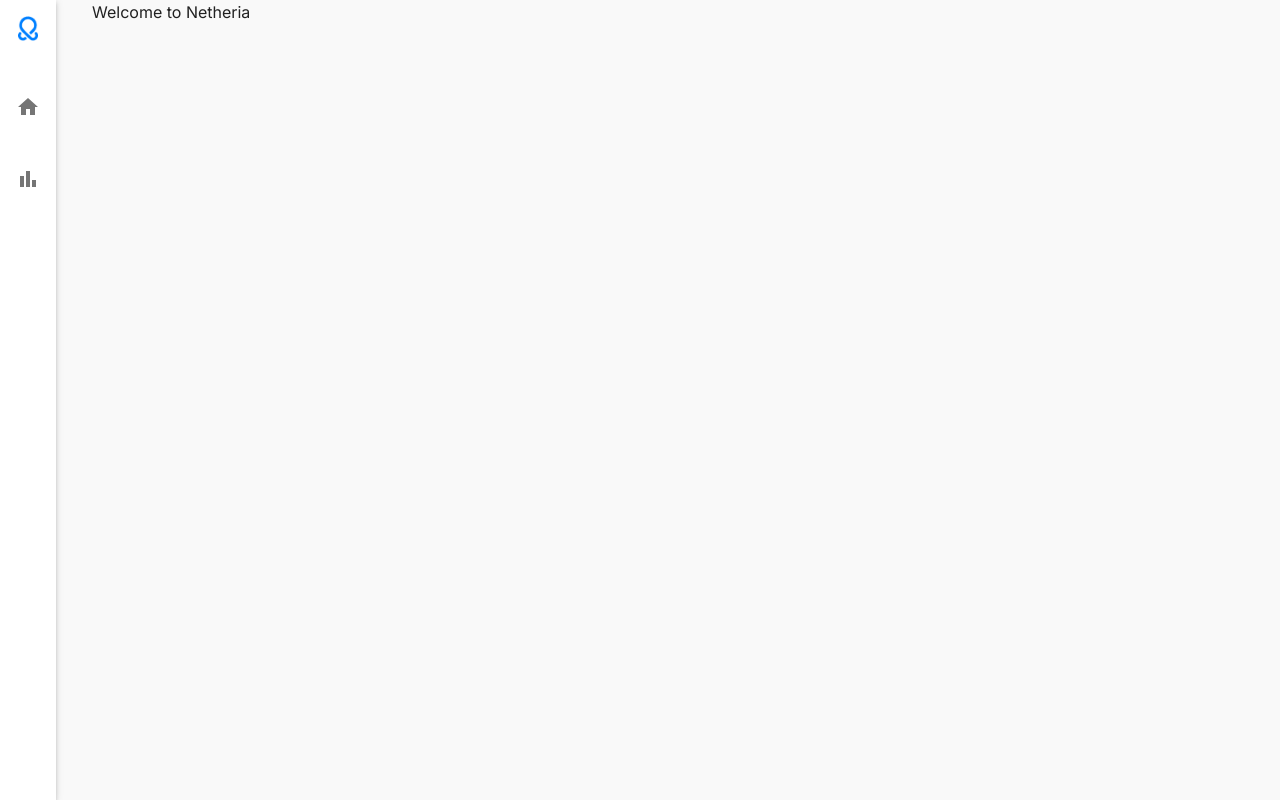
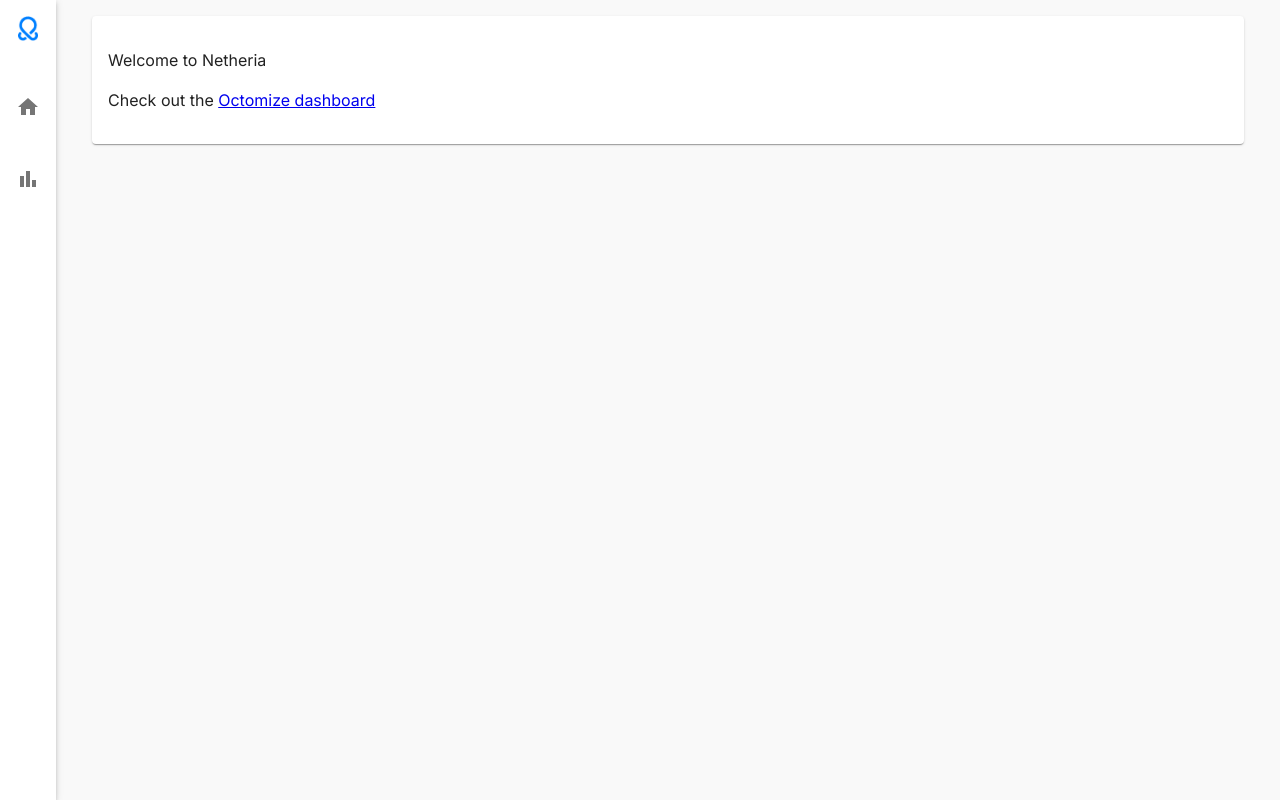
Before and after one commit to efredin/netheria, a React (Vite) app: page / in a window 1280 px wide. Built offline with nearby package versions, Linux system fonts and the light colour scheme.

Commit message:
home page

```diff
--- a/src/HomePage.tsx
+++ b/src/HomePage.tsx
@@ -1,9 +1,16 @@
 import React from 'React';
+import { Paper } from '@mui/material';
 import { Page } from './layout';
+import { Link } from 'react-router-dom';
 
 const HomePage = () => {
   return (
-    <Page>Welcome to Netheria</Page>
+    <Page>
+      <Paper sx={{ my: 2, p: 2 }}>
+        <p>Welcome to Netheria</p>
+        <p>Check out the <Link to="/octomize">Octomize dashboard</Link></p>
+      </Paper>
+    </Page>
   );
 };
 
```
